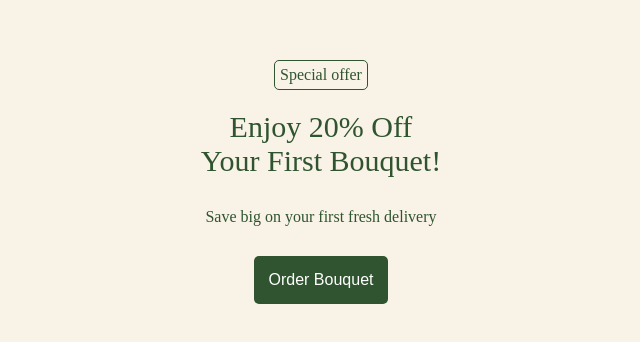
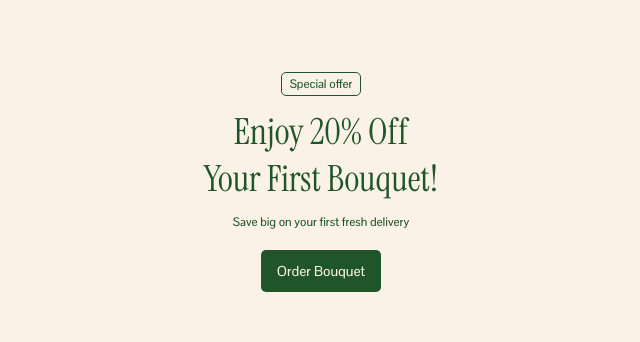
Before and after one commit to Bychkov-Denis/Redev-Layout, a plain HTML site: page index,.html in a window 1280 px wide. Shown: the part 218-560 px from the top of the page, without its empty margins (319-959 px from the left). Drawn offline with Linux system fonts and the light colour scheme.

Commit message:
fix styles

```diff
--- a/style.css
+++ b/style.css
@@ -1,8 +1,11 @@
+@import url('https://fonts.googleapis.com/css2?family=Instrument+Serif:ital@0;1&family=Pontano+Sans:wght@300..700&display=swap');
+
 * {
-  font-size: 16px;
   box-sizing: border-box;
   margin: 0;
   padding: 0;
+  font-family: 'Pontano Sans', sans-serif;
+  font-weight: 500;
 }
 
 body {
@@ -10,8 +13,8 @@ body {
   display: flex;
   justify-content: center;
   align-items: center;
-  background-color: #f9f2e7;
-  color: #2f542f;
+  background-color: #faf2e6;
+  color: #205529;
 }
 
 .container {
@@ -22,30 +25,33 @@ body {
 
 .offer {
   display: inline-block;
-  padding: 5px;
-  margin-bottom: 20px;
-  border: 1px solid #2f542f;
+  padding: 3px 8px;
+  margin-bottom: 12px;
+  font-size: 12px;
+  border: 1px solid #205529;
   border-radius: 5px;
 }
 
 .discount {
-  margin-bottom: 30px;
+  margin-bottom: 12px;
 }
 
 .text {
-  font-size: 30px;
-  font-weight: 500;
+  font-size: 36px;
+  font-family: 'Instrument Serif', serif;
 }
 
 .info {
-  margin-bottom: 30px;
+  font-size: 12px;
+  margin-bottom: 20px;
 }
 
 .order {
-  color: #ffffff;
-  padding: 15px;
+  font-size: 14px;
+  color: #faf2e6;
+  padding: 12px 16px;
   border-radius: 5px;
-  background-color: #2f542f;
+  background-color: #205529;
   outline: none;
   border: none;
 }
```
